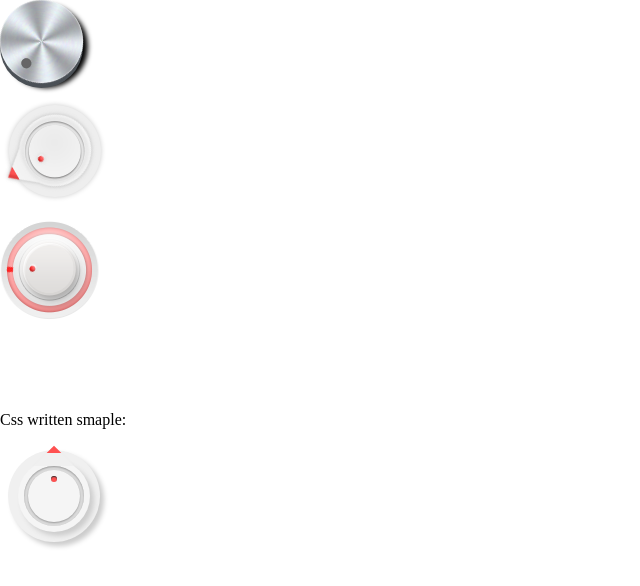
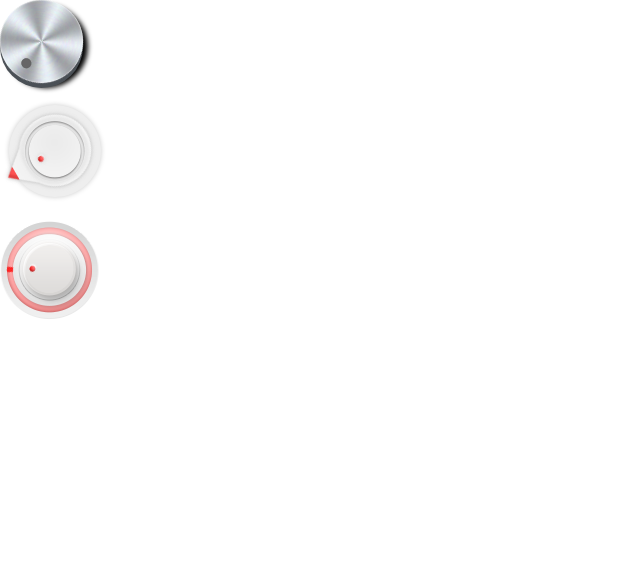
Before and after one commit to mygoare/jquery.dial, a plain HTML site: page demo.html in a window 1280 px wide. Shown: the whole page, without its empty margins (0-640 px from the left). Drawn offline with nearby package versions, Linux system fonts and the light colour scheme.

Commit message:
clean up code

```diff
--- a/css/knobKnob-style.css
+++ /dev/null
@@ -1,94 +0,0 @@
-.cxq-knobKnob {
-  width: 100px;
-  height: 100px;
-  padding: 4px; }
-
-.cxq-knobKnob-rotate {
-  width: 92px;
-  height: 92px;
-  background-color: #F0F0F0;
-  border-radius: 92px;
-  position: relative;
-  margin: auto;
-  box-shadow: 4px 4px 5px 0 #ccc; }
-
-.cxq-knobKnob-rotate-arrow-wrapper {
-  position: absolute;
-  color: #000;
-  width: 70px;
-  height: 85px;
-  overflow: hidden;
-  top: -69px;
-  left: -4px; }
-
-.cxq-knobKnob-rotate-arrow-wrapper:after {
-  content: "";
-  position: absolute;
-  width: 50px;
-  height: 50px;
-  background: #F0F0F0;
-  -webkit-transform: rotate(45deg);
-  top: 75px;
-  left: 25px;
-  box-shadow: 4px 4px 5px 0 #ccc; }
-
-.cxq-knobKnob-rotate-arrow-color {
-  position: absolute;
-  color: #000;
-  width: 70px;
-  height: 72px;
-  overflow: hidden;
-  z-index: 1; }
-
-.cxq-knobKnob-rotate-arrow-color:after {
-  content: "";
-  position: absolute;
-  width: 50px;
-  height: 50px;
-  background: #FF5151;
-  -webkit-transform: rotate(45deg);
-  top: 75px;
-  left: 25px; }
-
-.cxq-knobKnob-rotate-circle {
-  width: 72px;
-  height: 72px;
-  box-sizing: border-box;
-  background-color: #F5F5F5;
-  border-radius: 72px;
-  position: absolute;
-  top: 10px;
-  left: 10px;
-  padding: 6px;
-  /*mark*/
-  box-shadow: 4px 4px 5px 0 #ccc; }
-
-/*outer, inner circle*/
-.cxq-knobKnob-rotate-outer {
-  width: 60px;
-  height: 60px;
-  box-sizing: border-box;
-  border-radius: 60px;
-  background-color: #dcdcdc;
-  margin: auto;
-  position: relative;
-  box-shadow: inset 0 1px 2px #9a9a9a;
-  padding: 4px; }
-
-.cxq-knobKnob-rotate-inner {
-  width: 52px;
-  height: 52px;
-  border-radius: 52px;
-  background-color: #F5F5F5;
-  margin: auto;
-  box-shadow: 0 1px 2px #9B9B9B; }
-
-.cxq-knobKnob-rotate-pointer {
-  width: 6px;
-  height: 6px;
-  border-radius: 6px;
-  position: absolute;
-  background-color: #FF5151;
-  top: 10px;
-  left: 27px;
-  box-shadow: inset 0 1px 1px 0 #333; }
--- a/demo.html
+++ b/demo.html
@@ -5,16 +5,14 @@
     <meta name="viewport" content="width=device-width, initial-scale=1, maximum-scale=1, user-scalable=0">
     <meta charset="UTF-8">
     <title>KnobKnob</title>
-    <script src="http://cdn.staticfile.org/jquery/1.11.0/jquery.min.js"></script>
+
+    <!-- jquery & normalize -->
+    <script src="//cdnjs.cloudflare.com/ajax/libs/jquery/1.11.1/jquery.min.js"></script>
     <link rel="stylesheet" href="http://cdn.staticfile.org/normalize/3.0.0/normalize.min.css" media="all">
 
+    <!-- jquery.dial js & css -->
     <script src="js/jquery.dial.js"></script>
     <link rel="stylesheet" href="css/jquery.dial.css"/>
-
-<!--    <script src="../jquery.transform/js/jquery.transform2d.js"></script> -->
-
-    <!-- css written smaple -->
-    <link rel="stylesheet" href="./css/knobKnob-style.css" media="all">
 </head>
 <body>
 <div id="elem1"></div>
@@ -60,22 +58,5 @@
         }
     });
 </script>
-<br/><br/><br/>
-
-
-<p>Css written smaple:</p>
-<div class="cxq-knobKnob">
-    <div class="cxq-knobKnob-rotate">
-        <div class="cxq-knobKnob-rotate-circle">
-            <div class="cxq-knobKnob-rotate-outer">
-                <div class="cxq-knobKnob-rotate-inner"></div>
-                <div class="cxq-knobKnob-rotate-pointer"></div>
-            </div>
-        </div>
-        <div class="cxq-knobKnob-rotate-arrow-wrapper">
-            <div class="cxq-knobKnob-rotate-arrow-color"></div>
-        </div>
-    </div>
-</div>
 </body>
 </html>
```
Also changed, not shown: js/jquery.dial.js, 1 other file.
